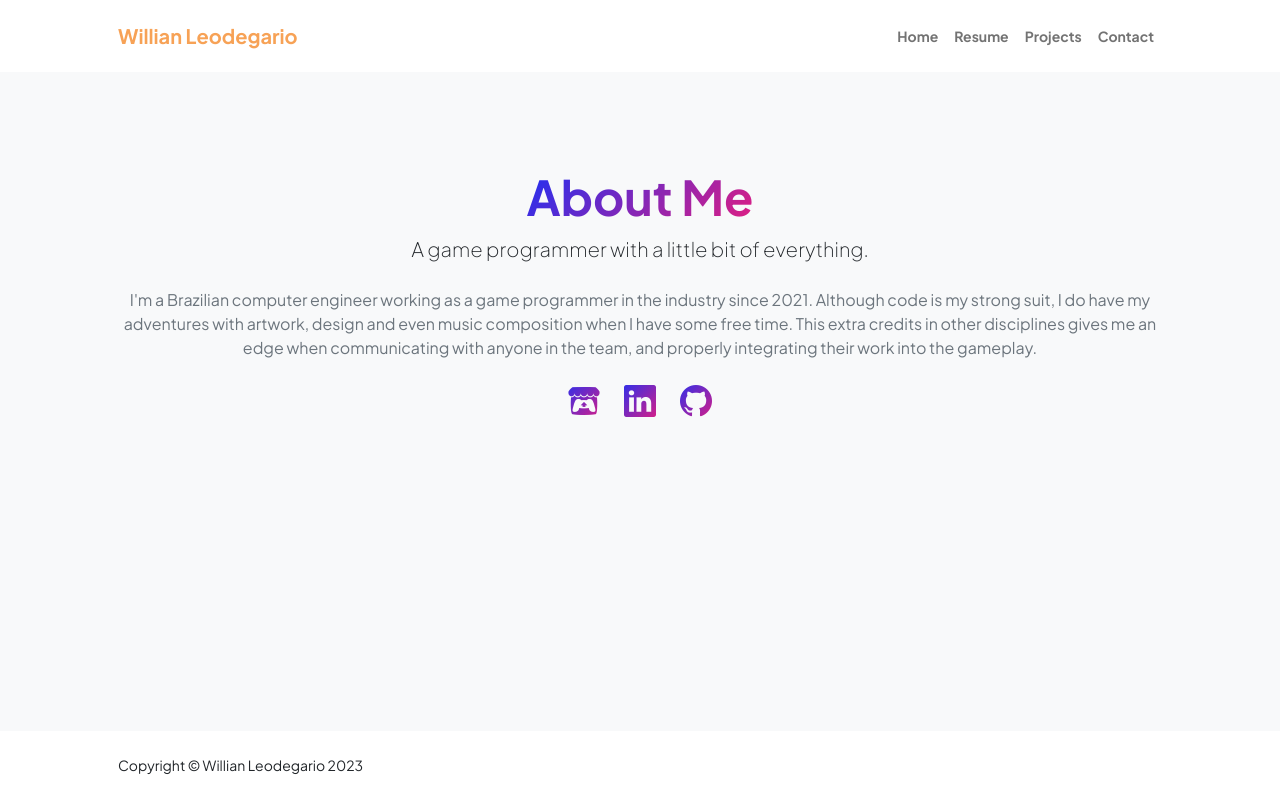
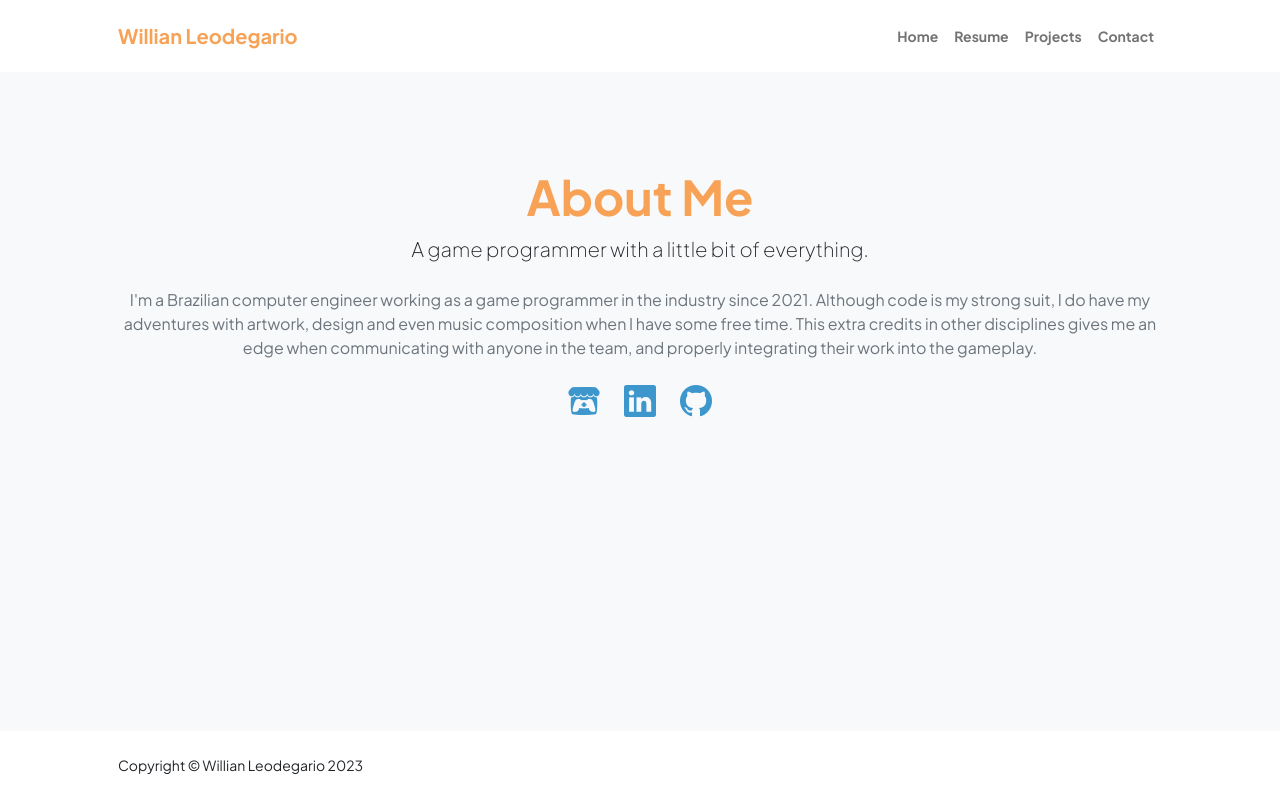
Before and after one commit to leodewill/portfolio, a plain HTML site: page index.html in a window 1280 px wide. Drawn offline with nearby package versions, Linux system fonts and the light colour scheme.

Commit message:
Adding the proper links and colors to the home buttons

```diff
--- a/index.html
+++ b/index.html
@@ -42,13 +42,13 @@
                     <div class="row gx-5 justify-content-center">
                         <div class="col-xxl-8">
                             <div class="text-center my-5">
-                                <h2 class="display-5 fw-bolder"><span class="text-gradient d-inline">About Me</span></h2>
+                                <h2 class="display-5 fw-bolder"><span class="text-primary d-inline">About Me</span></h2>
                                 <p class="lead fw-light mb-4">A game programmer with a little bit of everything.</p>
                                 <p class="text-muted">I'm a Brazilian computer engineer working as a game programmer in the industry since 2021. Although code is my strong suit, I do have my adventures with artwork, design and even music composition when I have some free time. This extra credits in other disciplines gives me an edge when communicating with anyone in the team, and properly integrating their work into the gameplay.</p>
                                 <div class="d-flex justify-content-center fs-2 gap-4">
-                                    <a class="text-gradient" href="#!"><i class="fab fa-itch-io"></i></a>
-                                    <a class="text-gradient" href="#!"><i class="bi bi-linkedin"></i></a>
-                                    <a class="text-gradient" href="#!"><i class="bi bi-github"></i></a>
+                                    <a class="text-secondary" href="https://zagario.itch.io/"><i class="fab fa-itch-io"></i></a>
+                                    <a class="text-secondary" href="https://www.linkedin.com/in/w-leodegario/"><i class="bi bi-linkedin"></i></a>
+                                    <a class="text-secondary" href="https://github.com/LeodeWill"><i class="bi bi-github"></i></a>
                                 </div>
                             </div>
                         </div>
```
Also changed, not shown: css/styles.css.
